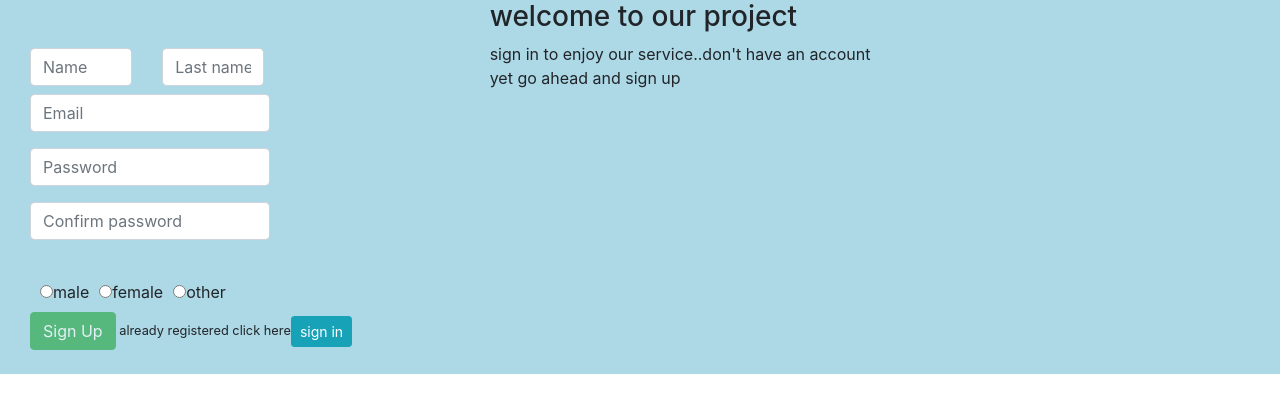
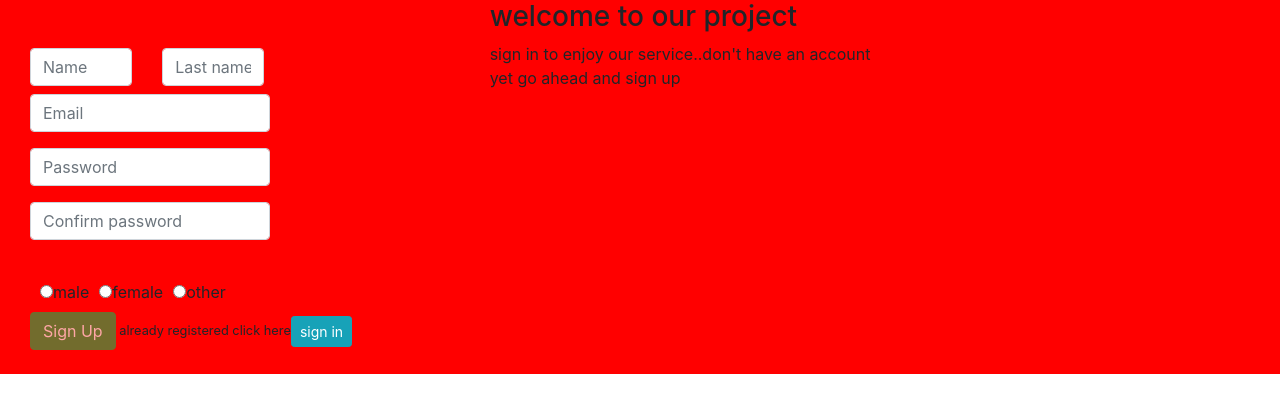
Before and after one commit to gudik-zoe/Scai-project, an Angular app: page / in a window 1280 px wide. Shown: the top 412 px of the page. Built offline with nearby package versions, Linux system fonts and the light colour scheme.

Commit message:
changed color "prova netllify"

```diff
--- a/src/app/log-in/log-in.component.html
+++ b/src/app/log-in/log-in.component.html
@@ -1,4 +1,4 @@
-<div class="container-fluid" style="background-color: lightblue;">
+<div class="container-fluid" style="background-color: red;">
   <div class="row">
     <div *ngIf="!signUp" class="col-md-4">
       <div class="container-fluid mt-5">
```
